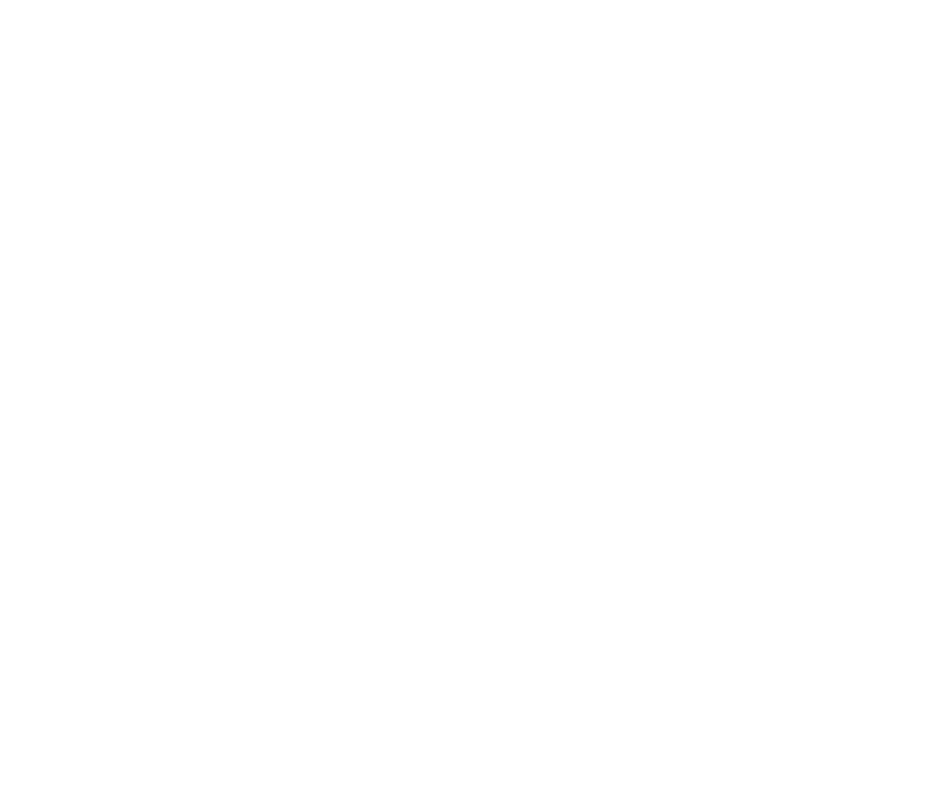
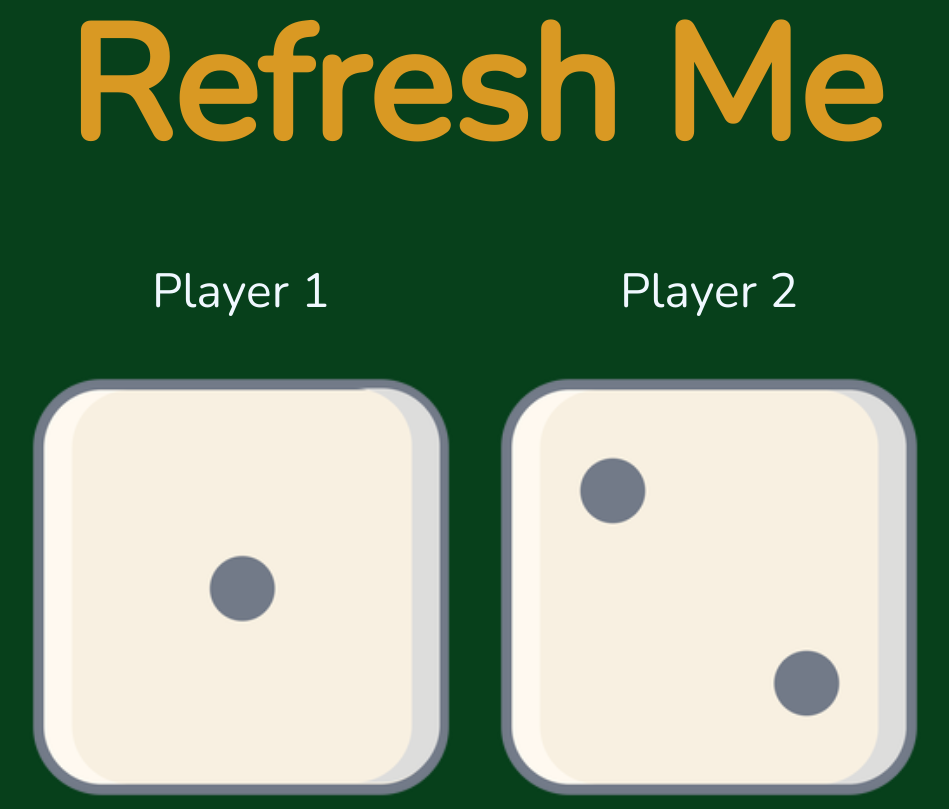
Before and after one commit to motinha122/Random-Dice, a plain HTML site: page index.html in a window 1280 px wide. Shown: the whole page, without its empty margins (165-1114 px from the left). Drawn offline with nearby package versions, Linux system fonts and the light colour scheme.

Commit message:
Css changes

```diff
--- a/Css/sass.scss
+++ b/Css/sass.scss
@@ -1,3 +1,59 @@
+@mixin center-div {
+    display:flex;
+    align-items:center;
+    justify-content:center;
+}
+
 body{
+    @include center-div;
     font-family: 'Nunito', sans-serif;
+    background-color: #07401B;
+    width: 100vw;
+    height: 100vh;
 }
+
+/* Main container */
+
+#main-container{
+    @include center-div;
+
+    max-width: 60rem;
+    min-height: 95vh;
+
+    #grid{
+        width: 100%;
+        height: 100%;
+    }
+}
+
+/* Title */
+
+#title{
+    @include center-div;
+    margin-bottom: 10vh;
+    h1{
+        text-align: center;
+        font-size: 10rem;
+        font-weight: bold;
+        color: #D99923;
+        margin: 0rem;
+    }
+}
+
+/* Dices */
+
+#dice-1, #dice-2{
+    @include center-div;
+    flex-direction: column;
+
+    h2{
+        text-align: center;
+        font-size: 3rem;
+        color: aliceblue;
+        margin-bottom: 10%;
+    }
+
+    img{
+        width: 100%;
+    }
+}
--- a/index.html
+++ b/index.html
@@ -10,16 +10,33 @@
     <!--Font-->
     <link href="https://fonts.googleapis.com/css2?family=Nunito&display=swap" rel="stylesheet">
     <!--Bootstrap-->
-    <link href="https://cdn.jsdelivr.net/npm/bootstrap@5.1.3/dist/css/bootstrap.min.css" rel="stylesheet" integrity="sha384-1BmE4kWBq78iYhFldvKuhfTAU6auU8tT94WrHftjDbrCEXSU1oBoqyl2QvZ6jIW3" crossorigin="anonymous">
+    <link href="https://cdn.jsdelivr.net/npm/bootstrap@5.1.3/dist/css/bootstrap.min.css" rel="stylesheet"
+        integrity="sha384-1BmE4kWBq78iYhFldvKuhfTAU6auU8tT94WrHftjDbrCEXSU1oBoqyl2QvZ6jIW3" crossorigin="anonymous">
     <!--Bootstrap Script-->
-    <script src="https://cdn.jsdelivr.net/npm/bootstrap@5.1.3/dist/js/bootstrap.bundle.min.js" integrity="sha384-ka7Sk0Gln4gmtz2MlQnikT1wXgYsOg+OMhuP+IlRH9sENBO0LRn5q+8nbTov4+1p" crossorigin="anonymous"></script>
+    <script src="https://cdn.jsdelivr.net/npm/bootstrap@5.1.3/dist/js/bootstrap.bundle.min.js"
+        integrity="sha384-ka7Sk0Gln4gmtz2MlQnikT1wXgYsOg+OMhuP+IlRH9sENBO0LRn5q+8nbTov4+1p"
+        crossorigin="anonymous"></script>
     <!--CSS-->
     <link rel="Stylesheet" href="Css/sass.css">
     <link rel="icon" href="/images/favicon.ico">
 </head>
 
 <body>
-
+    <div class="container" id="main-container">
+        <div class="row row-cols-2" id="grid">
+            <div class="col-12" id="title">
+                <h1>Refresh Me</h1>
+            </div>
+            <div class="col" id="dice-1">
+                <h2>Player 1</h2>
+                <img src="/images/dado-1.png" id="dice-p1" alt="dice">
+            </div>
+            <div class="col" id="dice-2">
+                <h2>Player 2</h2>
+                <img src="/images/dado-2.png" id="dice-p2" alt="dice">
+            </div>
+        </div>
+    </div>
 </body>
 
 </html>
```
Also changed, not shown: Css/sass.css, 1 other file.
